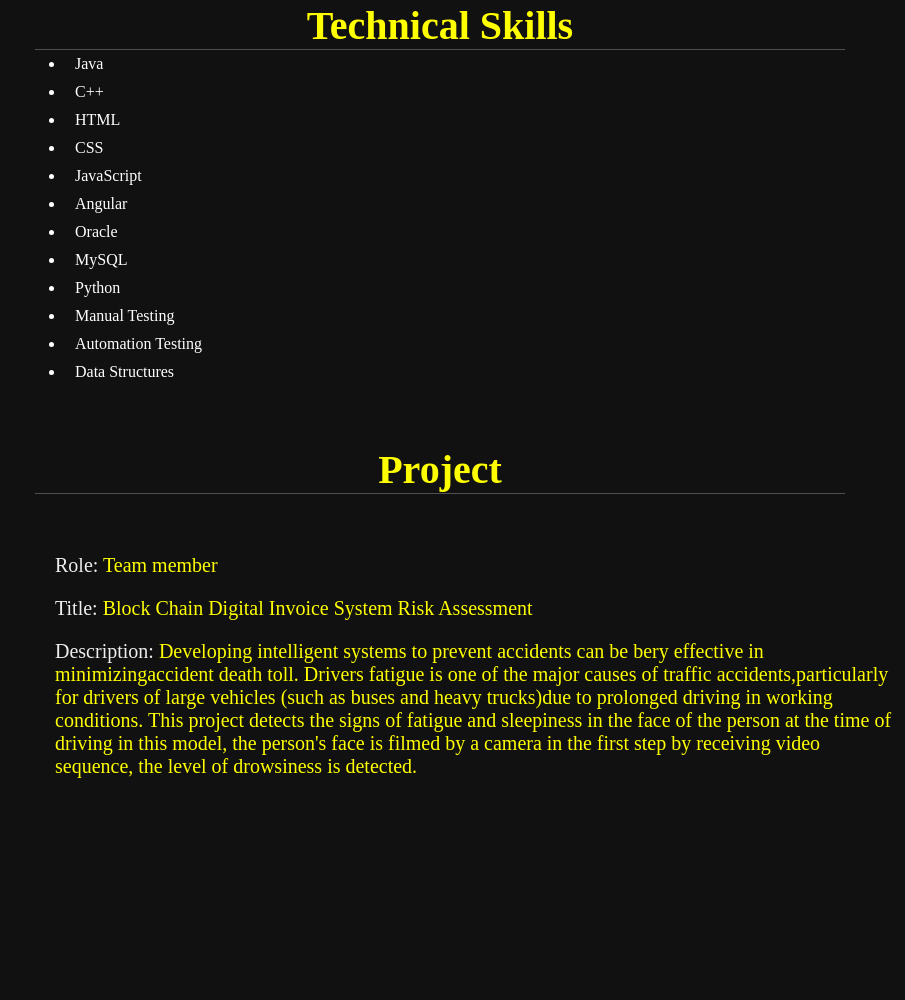
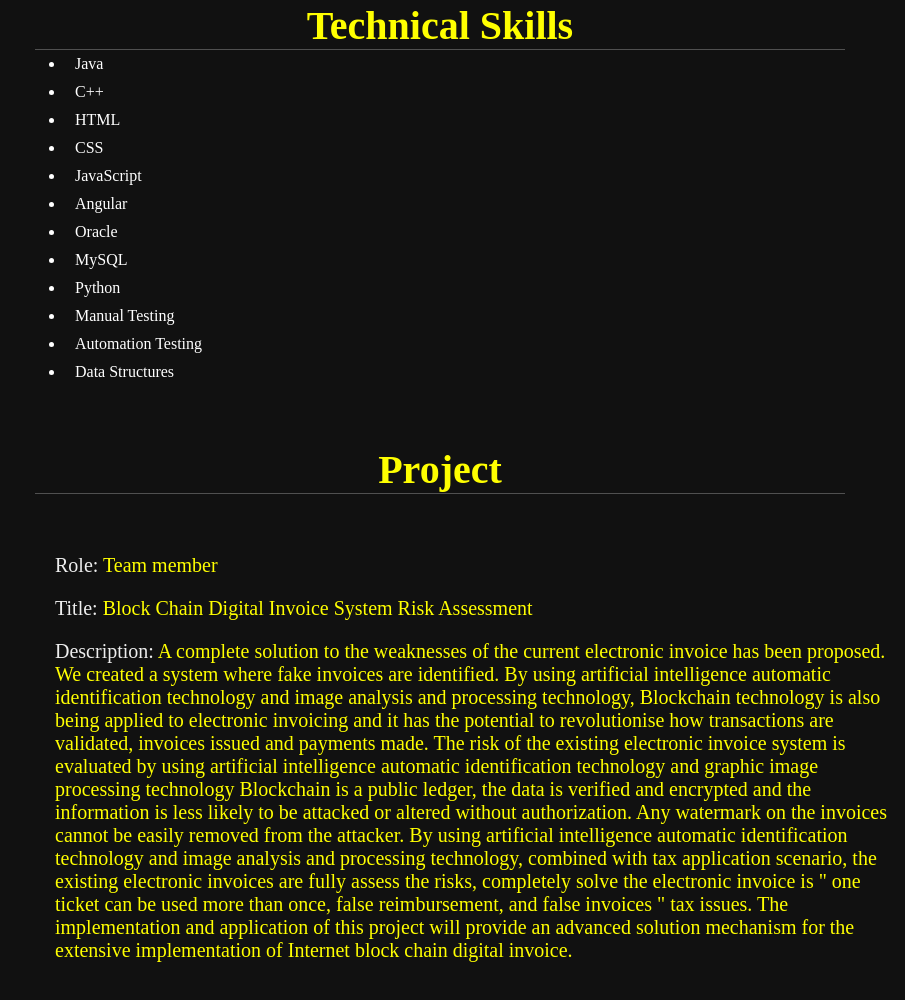
Before and after one commit to RakshaVasanth/Rakshitha.github.io, a plain HTML site: page index.html in a window 1280 px wide. Shown: the part 901-1901 px from the top of the page, without its empty margins (375-1280 px from the left). Before the commit the page ends 1739 px from the top, so only its background shows below. Drawn offline with Linux system fonts and the light colour scheme.

Commit message:
Update index.html

```diff
--- a/index.html
+++ b/index.html
@@ -90,16 +90,19 @@
         <div class="det">
     <h3><span>Role: </span>Team member</h3>
     <h3><span>Title: </span>Block Chain Digital Invoice System Risk Assessment</h3>
-    <h3><span>Description: </span>Developing intelligent systems to prevent accidents
-                can be bery effective in minimizingaccident death toll.
-                Drivers fatigue is one of the major causes of traffic
-                accidents,particularly for drivers of large vehicles
-                (such as buses and heavy trucks)due to prolonged driving
-                in working conditions. This project detects the signs of
-                fatigue and sleepiness in the face of the person at the
-                time of driving in this model, the person's face is filmed
-                by a camera in the first step by receiving video sequence,
-                the level of drowsiness is detected.</h3>
+    <h3><span>Description: </span>A complete solution to the weaknesses of the current electronic invoice has been proposed.
+                                  We created a system where fake invoices are identified.
+                                  By using artificial intelligence automatic identification technology and image analysis and processing technology,
+        Blockchain technology is also being applied to electronic invoicing and
+        it has the potential to revolutionise how transactions are validated, invoices issued and payments made.
+        The risk of the existing electronic invoice system is evaluated by using artificial intelligence automatic identification technology and graphic image processing technology
+        Blockchain is a public ledger, the data is verified and encrypted and the information is less likely to be attacked or altered without authorization.
+        Any watermark on the invoices cannot be easily removed from the attacker. By using artificial intelligence automatic identification technology and image analysis and
+processing technology, combined with tax application scenario, the existing electronic invoices
+are fully assess the risks, completely solve the electronic invoice is " one ticket can be used more
+than once, false reimbursement, and false invoices " tax issues. The implementation and
+application of this project will provide an advanced solution mechanism for the extensive
+implementation of Internet block chain digital invoice.</h3>
             </div>
 </div>
 </section>
```
